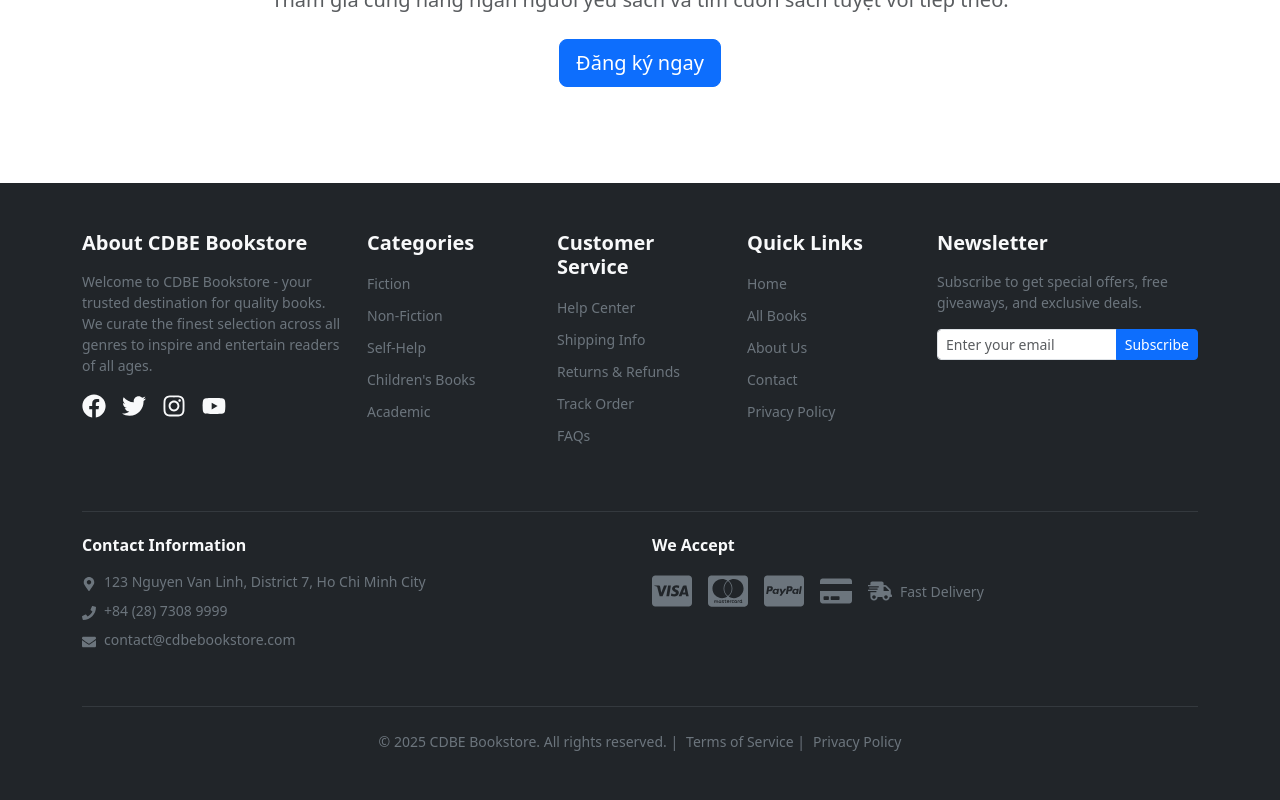
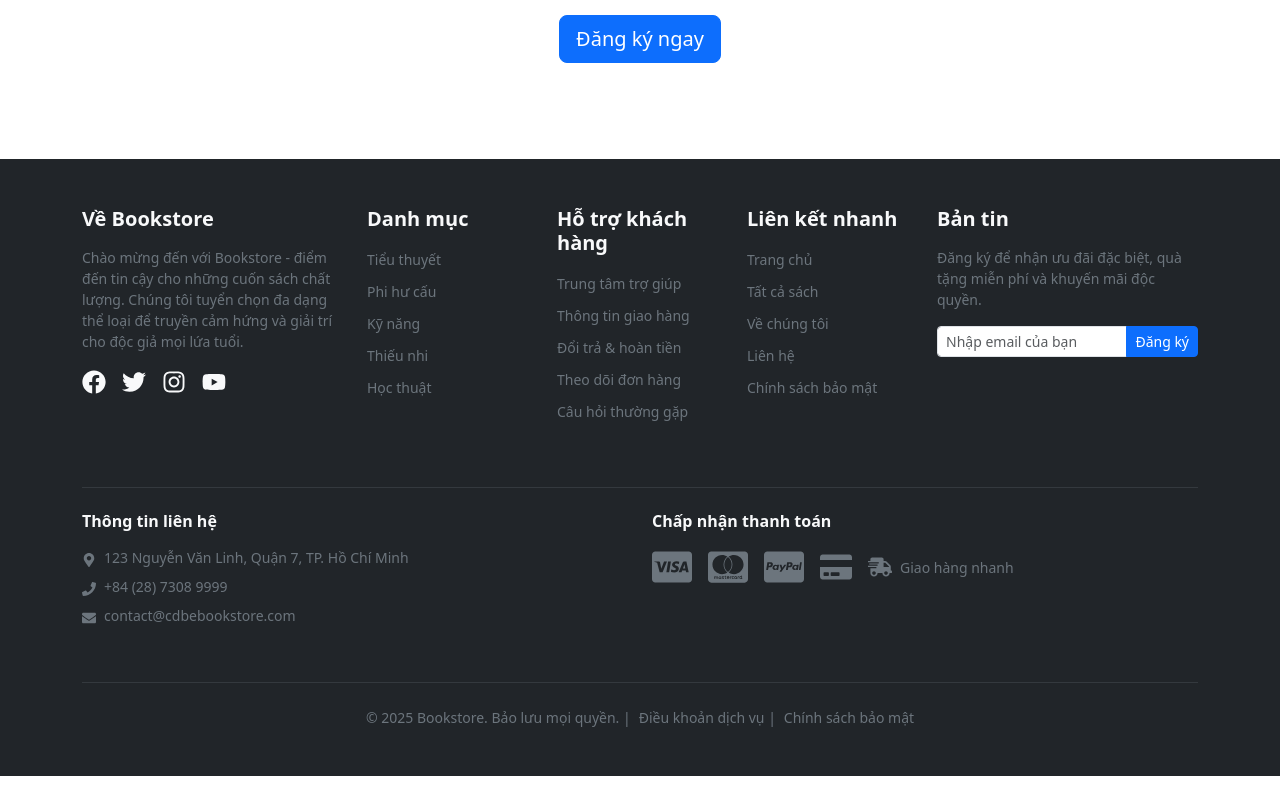
Before and after one commit to Chumr26/cdbe, a React (Vite) app in the folder fe/: page / in a window 1280 px wide. Shown: the part 1056-1856 px from the top of the page. After the commit the page ends 1832 px from the top, so only its background shows below. Built offline with nearby package versions, Linux system fonts and the light colour scheme; no server answers.

Commit message:
feat(i18n): localize cart, footer, product card (including category labels)

```diff
--- a/fe/src/components/layout/Footer.tsx
+++ b/fe/src/components/layout/Footer.tsx
@@ -1,6 +1,7 @@
 import React, { useState } from 'react';
 import { Container, Row, Col, Form, Button, InputGroup } from 'react-bootstrap';
 import { Link } from 'react-router-dom';
+import { useTranslation } from 'react-i18next';
 import {
     FaFacebook,
     FaTwitter,
@@ -17,6 +18,7 @@ import {
 } from 'react-icons/fa';
 
 const Footer: React.FC = () => {
+    const { t } = useTranslation();
     const [email, setEmail] = useState('');
     const [subscribed, setSubscribed] = useState(false);
 
@@ -36,10 +38,9 @@ const Footer: React.FC = () => {
             <Container>
                 <Row className="mb-4">
                     <Col lg={3} md={6} className="mb-4">
-                        <h5 className="mb-3 fw-bold">About CDBE Bookstore</h5>
+                        <h5 className="mb-3 fw-bold">{t('footer.about.title')}</h5>
                         <p className="text-secondary small">
-                            Welcome to CDBE Bookstore - your trusted destination for quality books.
-                            We curate the finest selection across all genres to inspire and entertain readers of all ages.
+                            {t('footer.about.description')}
                         </p>
                         <div className="d-flex gap-3 mt-3">
                             <a href="https://facebook.com" target="_blank" rel="noopener noreferrer"
@@ -70,108 +71,108 @@ const Footer: React.FC = () => {
                     </Col>
 
                     <Col lg={2} md={6} className="mb-4">
-                        <h5 className="mb-3 fw-bold">Categories</h5>
+                        <h5 className="mb-3 fw-bold">{t('footer.categories.title')}</h5>
                         <ul className="list-unstyled">
                             <li className="mb-2">
                                 <Link to="/products?category=fiction" className="text-secondary text-decoration-none small">
-                                    Fiction
+                                    {t('footer.categories.fiction')}
                                 </Link>
                             </li>
                             <li className="mb-2">
                                 <Link to="/products?category=non-fiction" className="text-secondary text-decoration-none small">
-                                    Non-Fiction
+                                    {t('footer.categories.nonFiction')}
                                 </Link>
                             </li>
                             <li className="mb-2">
                                 <Link to="/products?category=self-help" className="text-secondary text-decoration-none small">
-                                    Self-Help
+                                    {t('footer.categories.selfHelp')}
                                 </Link>
                             </li>
                             <li className="mb-2">
                                 <Link to="/products?category=children" className="text-secondary text-decoration-none small">
-                                    Children's Books
+                                    {t('footer.categories.children')}
                                 </Link>
                             </li>
                             <li className="mb-2">
                                 <Link to="/products?category=academic" className="text-secondary text-decoration-none small">
-                                    Academic
+                                    {t('footer.categories.academic')}
                                 </Link>
                             </li>
                         </ul>
                     </Col>
 
                     <Col lg={2} md={6} className="mb-4">
-                        <h5 className="mb-3 fw-bold">Customer Service</h5>
+                        <h5 className="mb-3 fw-bold">{t('footer.customerService.title')}</h5>
                         <ul className="list-unstyled">
                             <li className="mb-2">
                                 <Link to="/help" className="text-secondary text-decoration-none small">
-                                    Help Center
+                                    {t('footer.customerService.helpCenter')}
                                 </Link>
                             </li>
                             <li className="mb-2">
                                 <Link to="/shipping" className="text-secondary text-decoration-none small">
-                                    Shipping Info
+                                    {t('footer.customerService.shippingInfo')}
                                 </Link>
                             </li>
                             <li className="mb-2">
                                 <Link to="/returns" className="text-secondary text-decoration-none small">
-                                    Returns & Refunds
+                                    {t('footer.customerService.returnsRefunds')}
                                 </Link>
                             </li>
                             <li className="mb-2">
                                 <Link to="/orders" className="text-secondary text-decoration-none small">
-                                    Track Order
+                                    {t('footer.customerService.trackOrder')}
                                 </Link>
                             </li>
                             <li className="mb-2">
                                 <Link to="/faq" className="text-secondary text-decoration-none small">
-                                    FAQs
+                                    {t('footer.customerService.faqs')}
                                 </Link>
                             </li>
                         </ul>
                     </Col>
 
                     <Col lg={2} md={6} className="mb-4">
-                        <h5 className="mb-3 fw-bold">Quick Links</h5>
+                        <h5 className="mb-3 fw-bold">{t('footer.quickLinks.title')}</h5>
                         <ul className="list-unstyled">
                             <li className="mb-2">
                                 <Link to="/" className="text-secondary text-decoration-none small">
-                                    Home
+                                    {t('footer.quickLinks.home')}
                                 </Link>
                             </li>
                             <li className="mb-2">
                                 <Link to="/products" className="text-secondary text-decoration-none small">
-                                    All Books
+                                    {t('footer.quickLinks.allBooks')}
                                 </Link>
                             </li>
                             <li className="mb-2">
                                 <Link to="/about" className="text-secondary text-decoration-none small">
-                                    About Us
+                                    {t('footer.quickLinks.aboutUs')}
                                 </Link>
                             </li>
                             <li className="mb-2">
                                 <Link to="/contact" className="text-secondary text-decoration-none small">
-                                    Contact
+                                    {t('footer.quickLinks.contact')}
                                 </Link>
                             </li>
                             <li className="mb-2">
                                 <Link to="/privacy" className="text-secondary text-decoration-none small">
-                                    Privacy Policy
+                                    {t('footer.quickLinks.privacyPolicy')}
                                 </Link>
                             </li>
                         </ul>
                     </Col>
 
                     <Col lg={3} md={12} className="mb-4">
-                        <h5 className="mb-3 fw-bold">Newsletter</h5>
+                        <h5 className="mb-3 fw-bold">{t('footer.newsletter.title')}</h5>
                         <p className="text-secondary small mb-3">
-                            Subscribe to get special offers, free giveaways, and exclusive deals.
+                            {t('footer.newsletter.description')}
                         </p>
                         <Form onSubmit={handleSubscribe}>
                             <InputGroup>
                                 <Form.Control
                                     type="email"
-                                    placeholder="Enter your email"
+                                    placeholder={t('footer.newsletter.placeholder')}
                                     value={email}
                                     onChange={(e) => setEmail(e.target.value)}
                                     required
@@ -183,13 +184,13 @@ const Footer: React.FC = () => {
                                     size="sm"
                                     disabled={subscribed}
                                 >
-                                    {subscribed ? '✓ Subscribed!' : 'Subscribe'}
+                                    {subscribed ? t('footer.newsletter.subscribed') : t('footer.newsletter.subscribe')}
                                 </Button>
                             </InputGroup>
                         </Form>
                         {subscribed && (
                             <small className="text-success d-block mt-2">
-                                Thank you for subscribing!
+                                {t('footer.newsletter.thankYou')}
                             </small>
                         )}
                     </Col>
@@ -199,11 +200,11 @@ const Footer: React.FC = () => {
 
                 <Row>
                     <Col md={6} className="mb-3">
-                        <h6 className="mb-3 fw-bold">Contact Information</h6>
+                        <h6 className="mb-3 fw-bold">{t('footer.contact.title')}</h6>
                         <ul className="list-unstyled text-secondary small">
                             <li className="mb-2">
                                 <FaMapMarkerAlt className="me-2" />
-                                123 Nguyen Van Linh, District 7, Ho Chi Minh City
+                                {t('footer.contact.address')}
                             </li>
                             <li className="mb-2">
                                 <FaPhone className="me-2" />
@@ -221,7 +222,7 @@ const Footer: React.FC = () => {
                     </Col>
 
                     <Col md={6} className="mb-3">
-                        <h6 className="mb-3 fw-bold">We Accept</h6>
+                        <h6 className="mb-3 fw-bold">{t('footer.payment.title')}</h6>
                         <div className="d-flex gap-3 align-items-center flex-wrap">
                             <FaCcVisa size={40} className="text-secondary" />
                             <FaCcMastercard size={40} className="text-secondary" />
@@ -229,7 +230,7 @@ const Footer: React.FC = () => {
                             <FaCreditCard size={32} className="text-secondary" />
                             <div className="d-flex align-items-center text-secondary">
                                 <FaShippingFast size={24} className="me-2" />
-                                <small>Fast Delivery</small>
+                                <small>{t('footer.payment.fastDelivery')}</small>
                             </div>
                         </div>
                     </Col>
@@ -240,9 +241,9 @@ const Footer: React.FC = () => {
                 <Row>
                     <Col className="text-center">
                         <p className="mb-0 text-secondary small">
-                            &copy; {new Date().getFullYear()} CDBE Bookstore. All rights reserved. |
-                            <Link to="/terms" className="text-secondary text-decoration-none ms-2">Terms of Service</Link> |
-                            <Link to="/privacy" className="text-secondary text-decoration-none ms-2">Privacy Policy</Link>
+                            &copy; {t('footer.bottom.copyright', { year: new Date().getFullYear() })} |
+                            <Link to="/terms" className="text-secondary text-decoration-none ms-2">{t('footer.bottom.terms')}</Link> |
+                            <Link to="/privacy" className="text-secondary text-decoration-none ms-2">{t('footer.bottom.privacy')}</Link>
                         </p>
                     </Col>
                 </Row>
--- a/fe/src/i18n/locales/en.json
+++ b/fe/src/i18n/locales/en.json
@@ -178,9 +178,20 @@
     "free": "FREE",
     "proceed": "Proceed to Checkout",
     "confirmRemoveTitle": "Remove Item",
-    "confirmRemoveBody": "Are you sure you want to remove this item from your cart?",
+    "confirmRemoveBody": "Are you sure you want to remove {{title}} from your cart?",
     "confirmClearTitle": "Clear Cart",
-    "confirmClearBody": "Are you sure you want to remove all items from your cart?"
+    "confirmClearBody": "Are you sure you want to remove all items from your cart?",
+    "cannotUndo": "This action cannot be undone.",
+    "apply": "Apply",
+    "remove": "Remove",
+    "cancel": "Cancel",
+    "continueShopping": "Continue Shopping",
+    "loadError": "Failed to load cart",
+    "applyCouponError": "Failed to apply coupon",
+    "removeCouponError": "Failed to remove coupon",
+    "updateQuantityError": "Failed to update quantity",
+    "removeItemError": "Failed to remove item",
+    "clearCartError": "Failed to clear cart"
   },
   "checkout": {
     "title": "Checkout",
@@ -300,6 +311,65 @@
     "you": "(You)",
     "relatedTitle": "Related Books in {{category}}"
   },
+  "productCard": {
+    "featured": "Featured",
+    "by": "by {{author}}",
+    "stock": "{{count}} in stock",
+    "outOfStock": "Out of Stock",
+    "inCart": "✓ In Cart",
+    "addToCart": "Add to Cart"
+  },
+  "footer": {
+    "about": {
+      "title": "About Bookstore",
+      "description": "Welcome to Bookstore - your trusted destination for quality books. We curate the finest selection across all genres to inspire and entertain readers of all ages."
+    },
+    "categories": {
+      "title": "Categories",
+      "fiction": "Fiction",
+      "nonFiction": "Non-Fiction",
+      "selfHelp": "Self-Help",
+      "children": "Children's Books",
+      "academic": "Academic"
+    },
+    "customerService": {
+      "title": "Customer Service",
+      "helpCenter": "Help Center",
+      "shippingInfo": "Shipping Info",
+      "returnsRefunds": "Returns & Refunds",
+      "trackOrder": "Track Order",
+      "faqs": "FAQs"
+    },
+    "quickLinks": {
+      "title": "Quick Links",
+      "home": "Home",
+      "allBooks": "All Books",
+      "aboutUs": "About Us",
+      "contact": "Contact",
+      "privacyPolicy": "Privacy Policy"
+    },
+    "newsletter": {
+      "title": "Newsletter",
+      "description": "Subscribe to get special offers, free giveaways, and exclusive deals.",
+      "placeholder": "Enter your email",
+      "subscribed": "✓ Subscribed!",
+      "subscribe": "Subscribe",
+      "thankYou": "Thank you for subscribing!"
+    },
+    "contact": {
+      "title": "Contact Information",
+      "address": "123 Nguyen Van Linh, District 7, Ho Chi Minh City"
+    },
+    "payment": {
+      "title": "We Accept",
+      "fastDelivery": "Fast Delivery"
+    },
+    "bottom": {
+      "copyright": "{{year}} Bookstore. All rights reserved.",
+      "terms": "Terms of Service",
+      "privacy": "Privacy Policy"
+    }
+  },
   "admin": {
     "common": {
       "noData": "No data",
@@ -307,7 +377,7 @@
       "close": "Close"
     },
     "dashboard": {
-      "title": "Advanced Analytics Dashboard",
+      "title": "Dashboard",
       "lastDays": "Last {{days}} days",
       "manageProducts": "Manage Products",
       "manageOrders": "Manage Orders",
--- a/fe/src/i18n/locales/vi.json
+++ b/fe/src/i18n/locales/vi.json
@@ -125,7 +125,7 @@
       "nonFiction": "Phi hư cấu",
       "science": "Khoa học",
       "technology": "Công nghệ",
-      "selfHelp": "Phát triển bản thân",
+      "selfHelp": "Self-Help",
       "history": "Lịch sử"
     }
   },
@@ -178,9 +178,20 @@
     "free": "MIỄN PHÍ",
     "proceed": "Tiến hành thanh toán",
     "confirmRemoveTitle": "Xóa sản phẩm",
-    "confirmRemoveBody": "Bạn có chắc muốn xóa sản phẩm này khỏi giỏ hàng?",
+    "confirmRemoveBody": "Bạn có chắc muốn xóa {{title}} khỏi giỏ hàng?",
     "confirmClearTitle": "Xóa giỏ hàng",
-    "confirmClearBody": "Bạn có chắc muốn xóa tất cả sản phẩm trong giỏ hàng?"
+    "confirmClearBody": "Bạn có chắc muốn xóa tất cả sản phẩm trong giỏ hàng?",
+    "cannotUndo": "Hành động này không thể hoàn tác.",
+    "apply": "Áp dụng",
+    "remove": "Gỡ",
+    "cancel": "Hủy",
+    "continueShopping": "Tiếp tục mua sắm",
+    "loadError": "Không thể tải giỏ hàng",
+    "applyCouponError": "Không thể áp dụng mã giảm giá",
+    "removeCouponError": "Không thể gỡ mã giảm giá",
+    "updateQuantityError": "Không thể cập nhật số lượng",
+    "removeItemError": "Không thể xóa sản phẩm",
+    "clearCartError": "Không thể xóa giỏ hàng"
   },
   "checkout": {
     "title": "Thanh toán",
@@ -300,6 +311,65 @@
     "you": "(Bạn)",
     "relatedTitle": "Sách liên quan trong {{category}}"
   },
+  "productCard": {
+    "featured": "Nổi bật",
+    "by": "bởi {{author}}",
+    "stock": "Còn {{count}}",
+    "outOfStock": "Hết hàng",
+    "inCart": "✓ Trong giỏ hàng",
+    "addToCart": "Thêm vào giỏ"
+  },
+  "footer": {
+    "about": {
+      "title": "Về Bookstore",
+      "description": "Chào mừng đến với Bookstore - điểm đến tin cậy cho những cuốn sách chất lượng. Chúng tôi tuyển chọn đa dạng thể loại để truyền cảm hứng và giải trí cho độc giả mọi lứa tuổi."
+    },
+    "categories": {
+      "title": "Danh mục",
+      "fiction": "Tiểu thuyết",
+      "nonFiction": "Phi hư cấu",
+      "selfHelp": "Kỹ năng",
+      "children": "Thiếu nhi",
+      "academic": "Học thuật"
+    },
+    "customerService": {
+      "title": "Hỗ trợ khách hàng",
+      "helpCenter": "Trung tâm trợ giúp",
+      "shippingInfo": "Thông tin giao hàng",
+      "returnsRefunds": "Đổi trả & hoàn tiền",
+      "trackOrder": "Theo dõi đơn hàng",
+      "faqs": "Câu hỏi thường gặp"
+    },
+    "quickLinks": {
+      "title": "Liên kết nhanh",
+      "home": "Trang chủ",
+      "allBooks": "Tất cả sách",
+      "aboutUs": "Về chúng tôi",
+      "contact": "Liên hệ",
+      "privacyPolicy": "Chính sách bảo mật"
+    },
+    "newsletter": {
+      "title": "Bản tin",
+      "description": "Đăng ký để nhận ưu đãi đặc biệt, quà tặng miễn phí và khuyến mãi độc quyền.",
+      "placeholder": "Nhập email của bạn",
+      "subscribed": "✓ Đã đăng ký!",
+      "subscribe": "Đăng ký",
+      "thankYou": "Cảm ơn bạn đã đăng ký!"
+    },
+    "contact": {
+      "title": "Thông tin liên hệ",
+      "address": "123 Nguyễn Văn Linh, Quận 7, TP. Hồ Chí Minh"
+    },
+    "payment": {
+      "title": "Chấp nhận thanh toán",
+      "fastDelivery": "Giao hàng nhanh"
+    },
+    "bottom": {
+      "copyright": "{{year}} Bookstore. Bảo lưu mọi quyền.",
+      "terms": "Điều khoản dịch vụ",
+      "privacy": "Chính sách bảo mật"
+    }
+  },
   "admin": {
     "common": {
       "noData": "Không có dữ liệu",
@@ -307,7 +377,7 @@
       "close": "Đóng"
     },
     "dashboard": {
-      "title": "Bảng điều khiển phân tích nâng cao",
+      "title": "Bảng điều khiển",
       "lastDays": "{{days}} ngày gần nhất",
       "manageProducts": "Quản lý sản phẩm",
       "manageOrders": "Quản lý đơn hàng",
```
Also changed, not shown: fe/src/components/products/ProductCard.tsx (+51 -6 lines), fe/src/pages/CartPage.tsx (+45 -41 lines), 1 other file (tests, documents, lock files or other folders).
